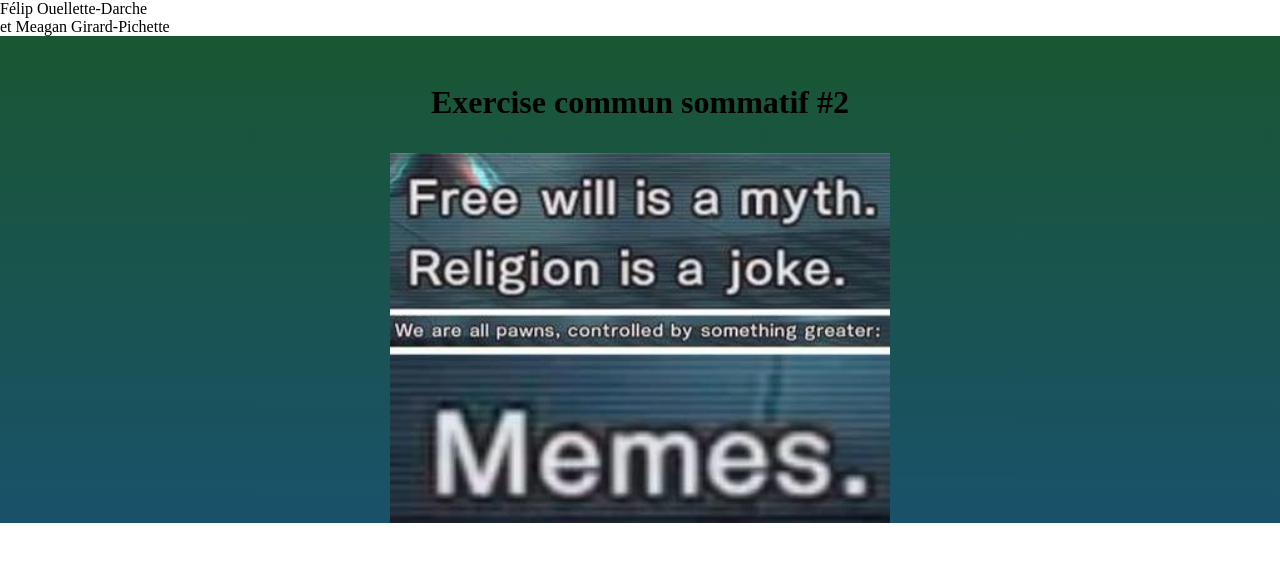
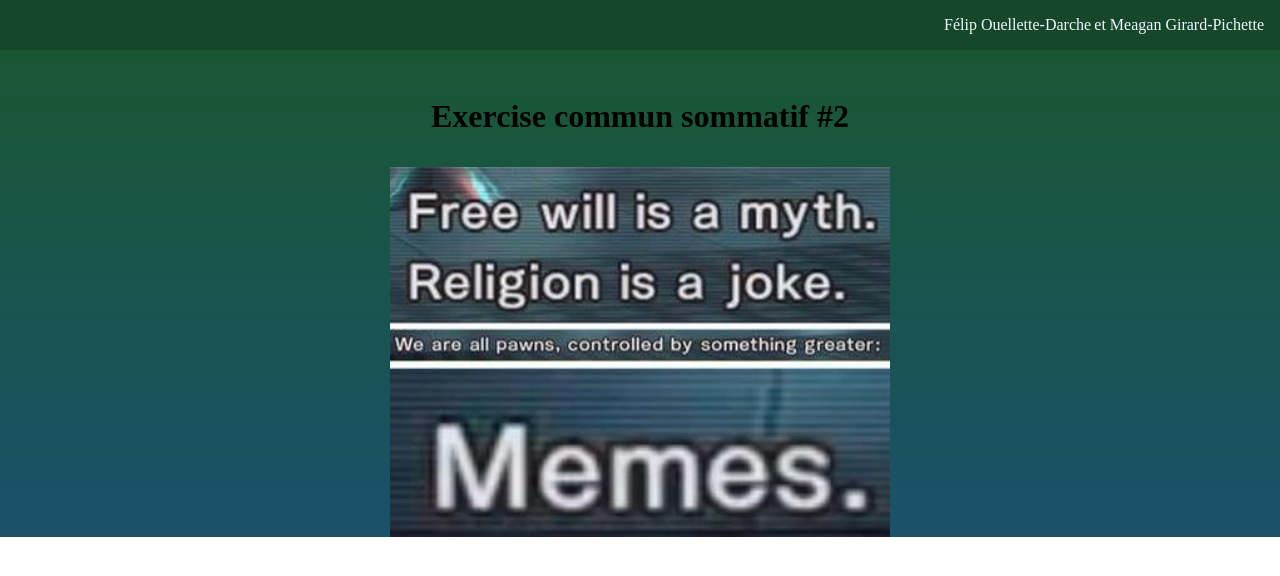
Before and after one commit to FilouCSTJ/Exercise_commun_sommatif_2, a plain HTML site: page index.html in a window 1280 px wide. Drawn offline with Linux system fonts and the light colour scheme.

Commit message:
Conflit régler final

```diff
--- a/css/style.css
+++ b/css/style.css
@@ -26,7 +26,13 @@ img {
     margin: 0 auto;
 }
 
-p {
-    top: 0;
-    right: 0;
+.nom {
+   display: flex;
+   flex-direction: row;
+   justify-content: end;
+   gap: .2em;
+   background-color: rgba(1, 53, 23, 0.911);
+   width: 100%;
+   padding: 1em ;
+   color: aliceblue;
 }
```
